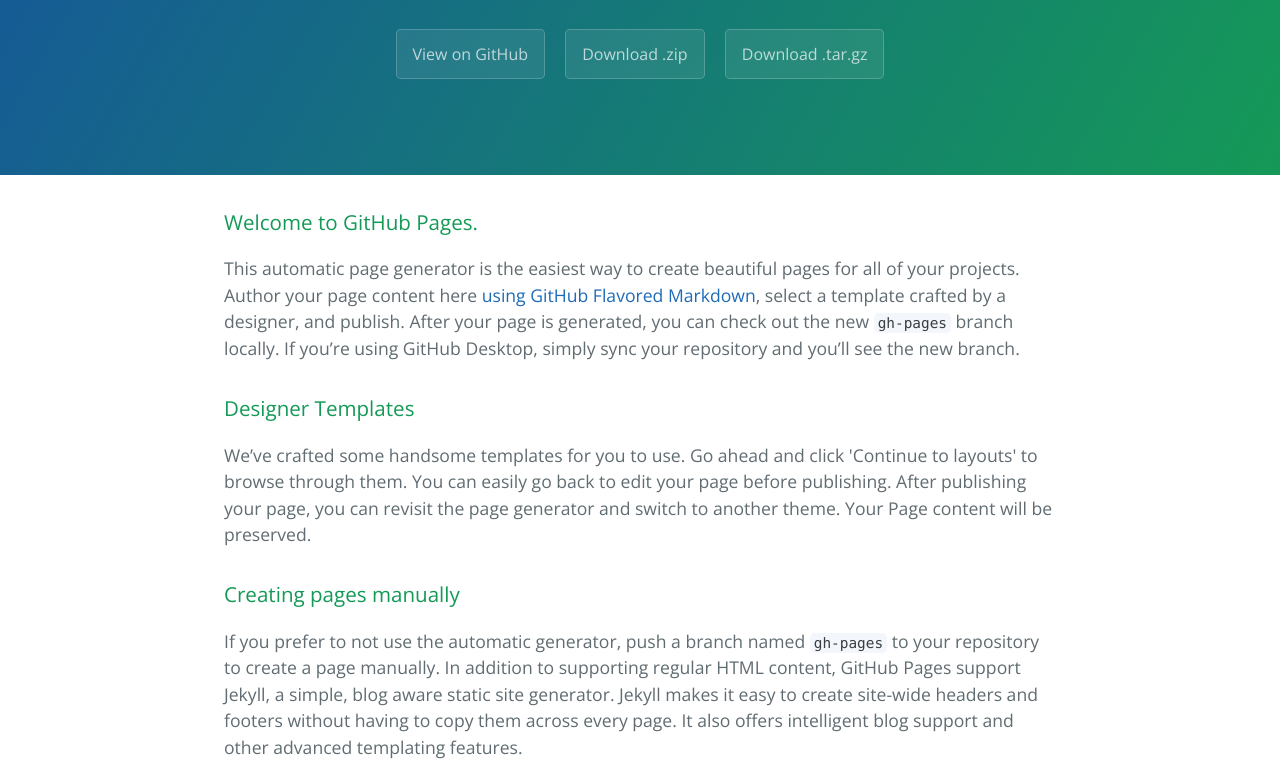
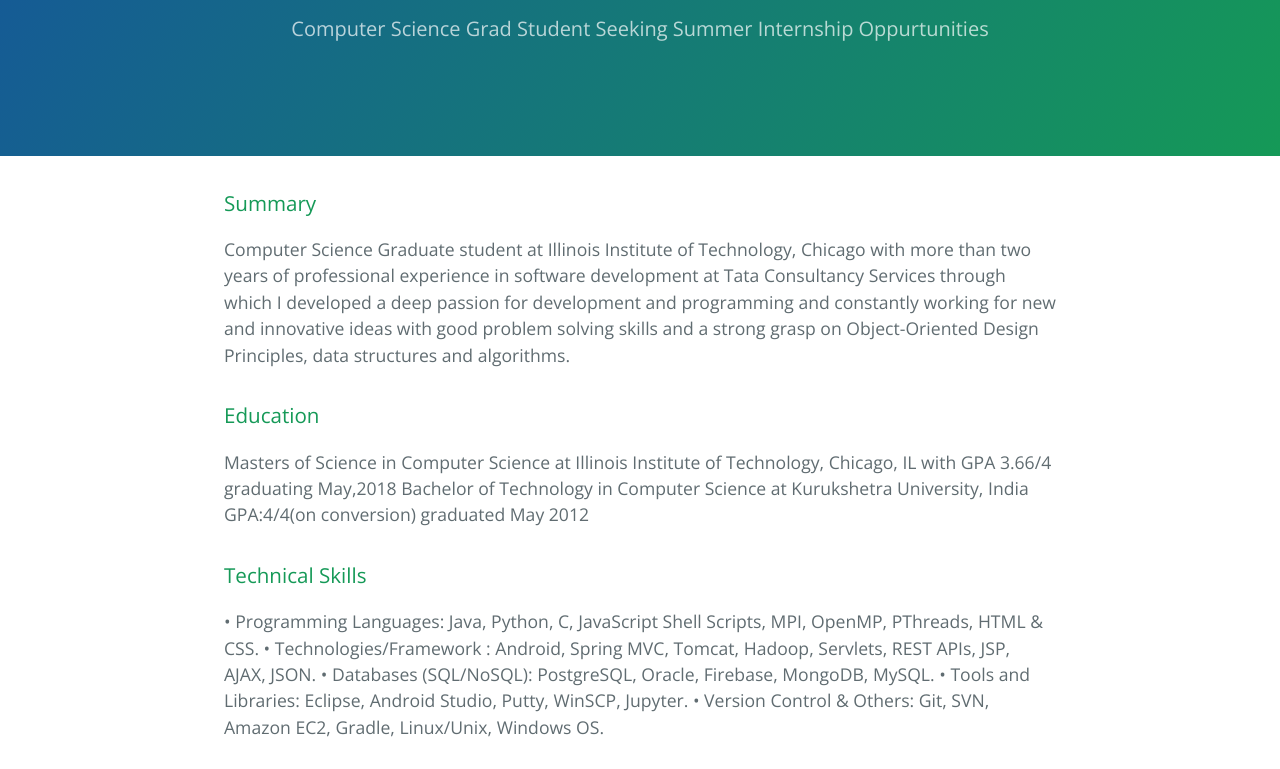
Before and after one commit to sumedha22/myweb-page, a plain HTML site: page index.html in a window 1280 px wide. Shown: the part 161-930 px from the top of the page. Drawn offline with nearby package versions, Linux system fonts and the light colour scheme.

Commit message:
Update index.html
Added summary and education section on my website

```diff
--- a/index.html
+++ b/index.html
@@ -12,27 +12,34 @@
   <body>
     <section class="page-header">
       <h1 class="project-name">Sumedha Gupta</h1>
-      <h2 class="project-tagline"></h2>
-      <a href="https://github.com/sumedha22/myweb-page" class="btn">View on GitHub</a>
+      <h2 class="project-tagline">Computer Science Grad Student Seeking Summer Internship Oppurtunities</h2>
+      <!--<a href="https://github.com/sumedha22/myweb-page" class="btn">View on GitHub</a>
       <a href="https://github.com/sumedha22/myweb-page/zipball/master" class="btn">Download .zip</a>
-      <a href="https://github.com/sumedha22/myweb-page/tarball/master" class="btn">Download .tar.gz</a>
+      <a href="https://github.com/sumedha22/myweb-page/tarball/master" class="btn">Download .tar.gz</a>-->
     </section>
 
     <section class="main-content">
       <h3>
-<a id="welcome-to-github-pages" class="anchor" href="#welcome-to-github-pages" aria-hidden="true"><span aria-hidden="true" class="octicon octicon-link"></span></a>Welcome to GitHub Pages.</h3>
+<a id="Summary" class="anchor" href="#welcome-to-github-pages" aria-hidden="true"><span aria-hidden="true" class="octicon octicon-link"></span></a>Summary</h3>
 
-<p>This automatic page generator is the easiest way to create beautiful pages for all of your projects. Author your page content here <a href="https://guides.github.com/features/mastering-markdown/">using GitHub Flavored Markdown</a>, select a template crafted by a designer, and publish. After your page is generated, you can check out the new <code>gh-pages</code> branch locally. If you’re using GitHub Desktop, simply sync your repository and you’ll see the new branch.</p>
+<p>Computer Science Graduate student at Illinois Institute of Technology, Chicago with more than two years of professional experience in software development at Tata Consultancy Services through which I developed a deep passion for development and programming and constantly working for new and innovative ideas with good problem solving skills and a strong grasp on Object-Oriented Design Principles, data structures and algorithms.</p>
 
 <h3>
-<a id="designer-templates" class="anchor" href="#designer-templates" aria-hidden="true"><span aria-hidden="true" class="octicon octicon-link"></span></a>Designer Templates</h3>
+<a id="designer-templates" class="anchor" href="#designer-templates" aria-hidden="true"><span aria-hidden="true" class="octicon octicon-link"></span></a>Education</h3>
 
-<p>We’ve crafted some handsome templates for you to use. Go ahead and click 'Continue to layouts' to browse through them. You can easily go back to edit your page before publishing. After publishing your page, you can revisit the page generator and switch to another theme. Your Page content will be preserved.</p>
+<p>Masters of Science in Computer Science at Illinois Institute of Technology, Chicago, IL with GPA 3.66/4 graduating May,2018
+Bachelor of Technology in Computer Science at Kurukshetra University, India GPA:4/4(on conversion) graduated May 2012
+</p>
 
 <h3>
-<a id="creating-pages-manually" class="anchor" href="#creating-pages-manually" aria-hidden="true"><span aria-hidden="true" class="octicon octicon-link"></span></a>Creating pages manually</h3>
+<a id="creating-pages-manually" class="anchor" href="#creating-pages-manually" aria-hidden="true"><span aria-hidden="true" class="octicon octicon-link"></span></a>Technical Skills</h3>
 
-<p>If you prefer to not use the automatic generator, push a branch named <code>gh-pages</code> to your repository to create a page manually. In addition to supporting regular HTML content, GitHub Pages support Jekyll, a simple, blog aware static site generator. Jekyll makes it easy to create site-wide headers and footers without having to copy them across every page. It also offers intelligent blog support and other advanced templating features.</p>
+<p>• Programming Languages: Java, Python, C, JavaScript Shell Scripts, MPI, OpenMP, PThreads, HTML & CSS.
+• Technologies/Framework : Android, Spring MVC, Tomcat, Hadoop, Servlets, REST APIs, JSP, AJAX, JSON.
+• Databases (SQL/NoSQL): PostgreSQL, Oracle, Firebase, MongoDB, MySQL.
+• Tools and Libraries: Eclipse, Android Studio, Putty, WinSCP, Jupyter.
+• Version Control & Others: Git, SVN, Amazon EC2, Gradle, Linux/Unix, Windows OS.
+</p>
 
 <h3>
 <a id="authors-and-contributors" class="anchor" href="#authors-and-contributors" aria-hidden="true"><span aria-hidden="true" class="octicon octicon-link"></span></a>Authors and Contributors</h3>
```
